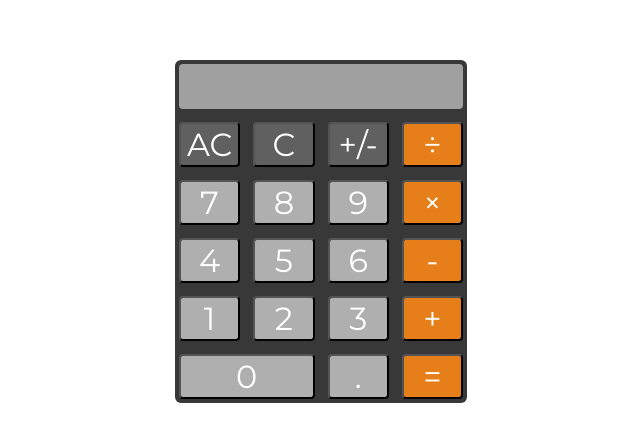
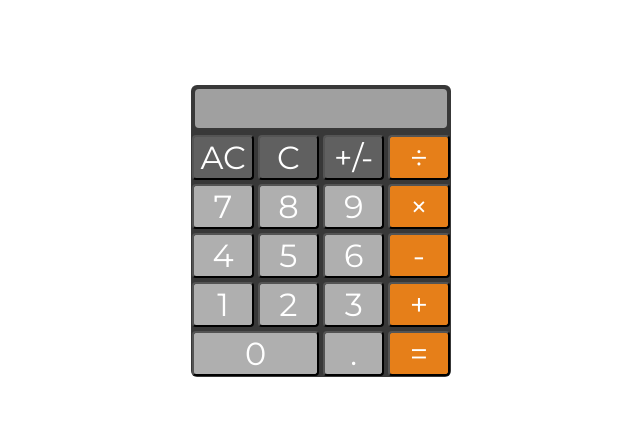
Before and after one commit to anastar5858/main_js.2, a plain HTML site: page index.html in a window 1280 px wide. Shown: the part 169-610 px from the top of the page, without its empty margins (319-959 px from the left). Drawn offline with Linux system fonts and the light colour scheme.

Commit message:
button spaces are smaller

```diff
--- a/script.js
+++ b/script.js
@@ -44,7 +44,7 @@ function calculate() {
   } else if (operator === "/") {
     result = divide(x, y);
   }
-  return round(result, 8);
+  return round(result, 4);
 }
 
 const numberButtons = document.querySelectorAll(".number");
--- a/style.css
+++ b/style.css
@@ -17,7 +17,7 @@
   display: grid;
   grid-template-columns: repeat(4, 1fr);
   grid-template-rows: repeat(6, 1fr);
-  grid-gap: 5px;
+  grid-gap: 2px;
   border-radius: 6px;
 }
 .display {
@@ -34,7 +34,7 @@
 }
 
 button {
-  margin: 4px;
+  margin: 1px;
   border-radius: 4px;
 }
 
```
